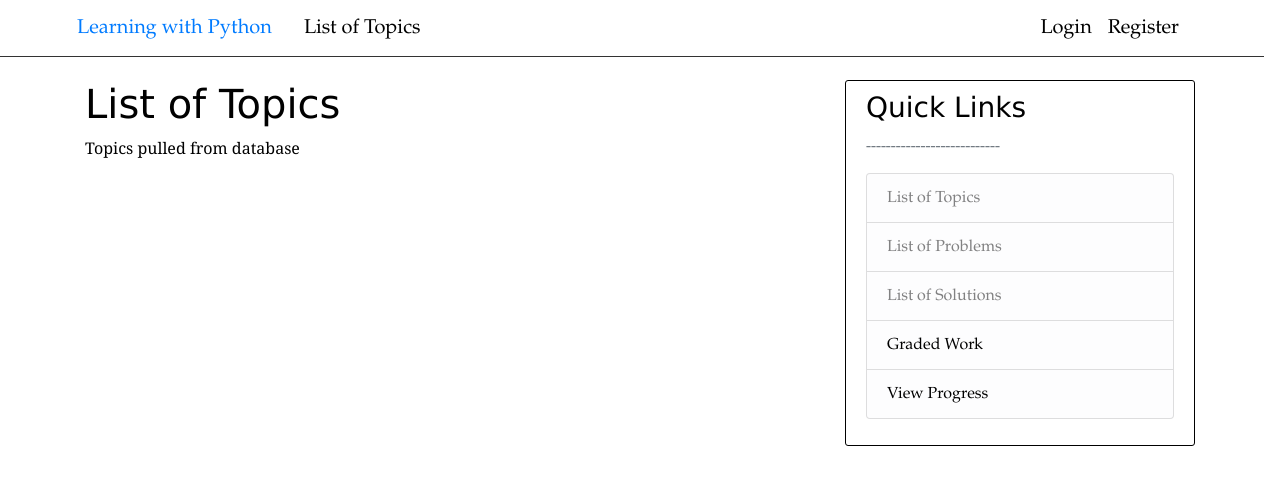
After one commit to Murtz5253/learning-with-python, a Django app: template django_project/topics/templates/topics/solutions.html in a window 1280 px wide. The commit adds this page. Shown: the top 485 px of the page. Run offline with Django 4.2, Linux system fonts and the light colour scheme; the template is opened without the code that fills it, so the values that code supplies are empty; some libraries are stand-ins or nearby versions.

Commit message:
Tried to render basic solutions page but not working

```diff
--- a/django_project/topics/templates/topics/base.html
+++ b/django_project/topics/templates/topics/base.html
@@ -53,6 +53,7 @@
                 <div class="list-group">
                   <a class="list-group-item list-group-item-light" href="{% url 'topics-topic' %}">List of Topics </a>
                   <a class="list-group-item list-group-item-light" href="{% url 'topics-problems' %}">List of Problems</a>
+                  <a class="list-group-item list-group-item-light" href="{% url 'topics-solutions' %}">List of Solutions</a>
                   <a class="list-group-item list-group-item-light">Graded Work</a>
                   <a class="list-group-item list-group-item-light">View Progress</a>
                 </div>
--- /dev/null
+++ b/django_project/topics/templates/topics/solutions.html
@@ -0,0 +1,5 @@
+{% extends "topics/base.html" %}
+{% block content %}
+    <h1>List of Topics</h1>
+    <p>Topics pulled from database</p>
+{% endblock content%}
--- a/django_project/topics/views.py
+++ b/django_project/topics/views.py
@@ -7,9 +7,6 @@ def home(request):
 
 def topic(request):
     return render(request, 'topics/topic.html', {'title': 'List of Topics'})
-
-# def problems(request):
-#     return render(request, 'topics/problems.html', {'title': 'List of Problems'})
 
 def problems(request):
     if request.method == 'POST':
@@ -26,3 +23,6 @@ def problems(request):
         "form": form,
         "problems": Problem.objects.all()
     })
+
+def solutions(request):
+    return render(request, 'topics/solutions.html', {'title': 'Submitted Solutions'})
```
